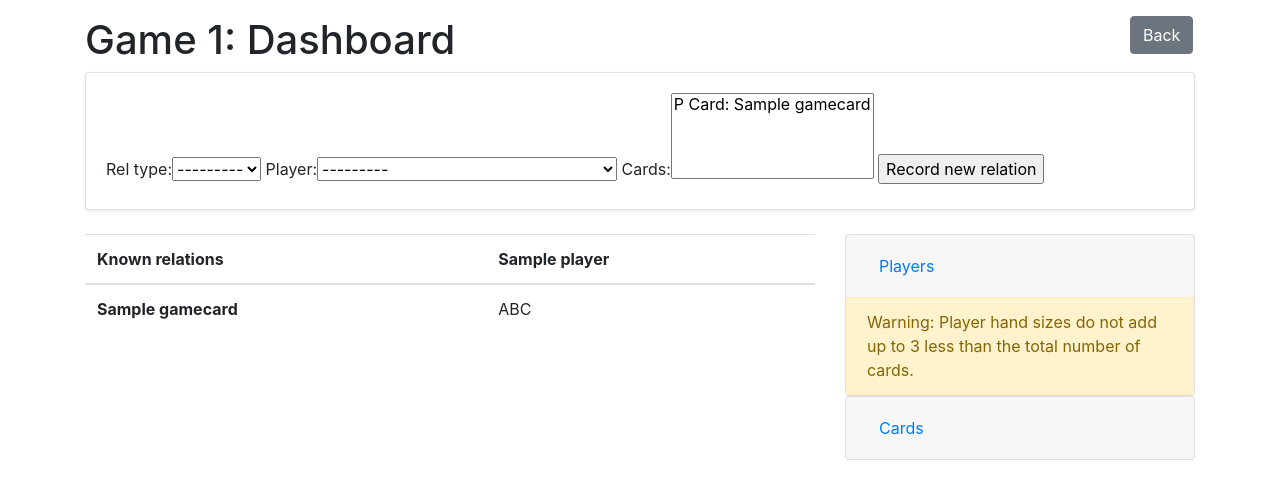
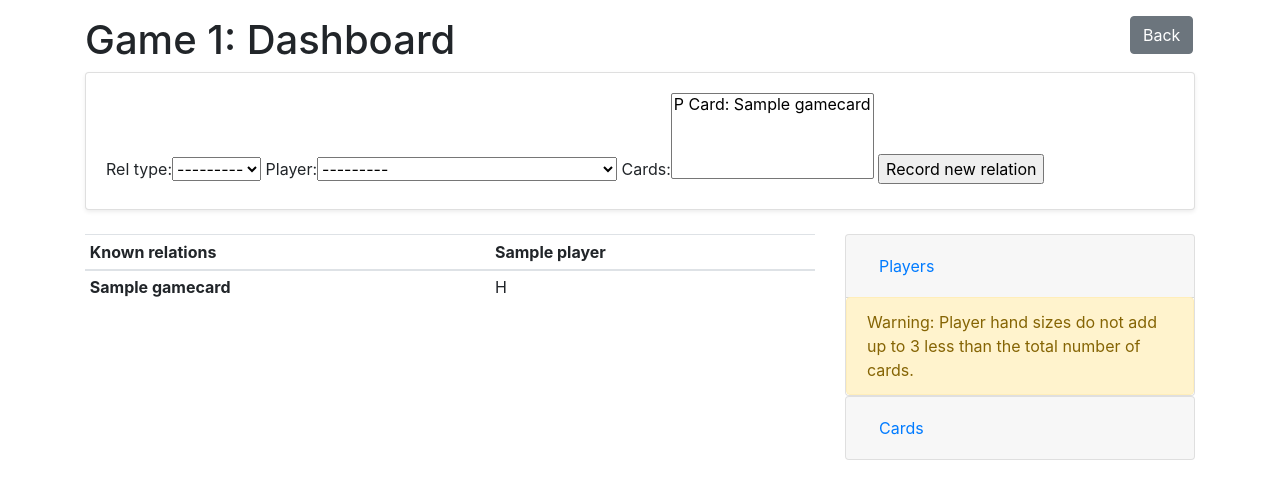
Before and after one commit to dabreese00/clue-solver-django, a Django app: page /dashboard/1/ in a window 1280 px wide. Shown: the part 56-555 px from the top of the page. Run offline with Django 3.2, Linux system fonts and the light colour scheme; tables that the repository leaves empty hold one stand-in row (values such as "Sample post").

Commit message:
Finish basic table functionality
Now the data is fully displayed again, fixing the frontend breakage from
the last commit.  Also made the table look a little better.

```diff
--- a/cluesolver/games/templates/games/gameplay_dashboard.html
+++ b/cluesolver/games/templates/games/gameplay_dashboard.html
@@ -32,7 +32,7 @@ Game {{ game.id }}: Dashboard
 
 <div class="row">
     <div class="col-sm">
-        <table class="table">
+        <table class="table table-sm table-hover">
             <thead>
                 <tr>
                     <th scope="col">Known relations</th>
@@ -48,10 +48,13 @@ Game {{ game.id }}: Dashboard
                     <tr>
                         <th scope="row">{{ card.name }}</th>
                         {% for player in game.players.all %}
-                        <!-- TODO: if player.has c -->
-                        <!-- TODO: if player.pass c -->
-                        <!-- TODO: for s in player.shows where c in show -->
-                            <td>ABC</td>
+                            <td>
+                            {% for r in player.relations_containing.all %}
+                                {% if card in r.cards.all %}
+                                    {{ r.rel_type }}
+                                {% endif %}
+                            {% endfor %}
+                            </td>
                         {% endfor %}
                     </tr>
                 {% endfor %}
```
